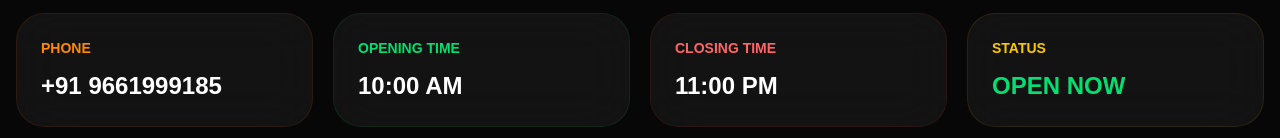
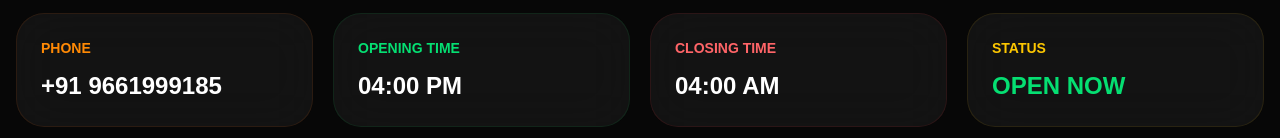
Before and after one commit to shekh8756/zenkai-website, a Next.js app: page / in a window 1280 px wide. Shown: the part 814-952 px from the top of the page. Built offline with nearby package versions, Linux system fonts and the light colour scheme.

Commit message:
update final zenkai website

```diff
--- a/app/page.tsx
+++ b/app/page.tsx
@@ -89,12 +89,12 @@ export default function Home() {
 
           <div className="bg-white/5 border border-green-500/10 rounded-[28px] p-6 backdrop-blur-xl">
             <p className="text-green-400 text-sm font-bold uppercase">Opening Time</p>
-            <h3 className="mt-3 text-xl md:text-2xl font-black">10:00 AM</h3>
+            <h3 className="mt-3 text-xl md:text-2xl font-black">04:00 PM</h3>
           </div>
 
           <div className="bg-white/5 border border-red-500/10 rounded-[28px] p-6 backdrop-blur-xl">
             <p className="text-red-400 text-sm font-bold uppercase">Closing Time</p>
-            <h3 className="mt-3 text-xl md:text-2xl font-black">11:00 PM</h3>
+            <h3 className="mt-3 text-xl md:text-2xl font-black">04:00 AM</h3>
           </div>
 
           <div className="bg-white/5 border border-yellow-500/10 rounded-[28px] p-6 backdrop-blur-xl">
```
